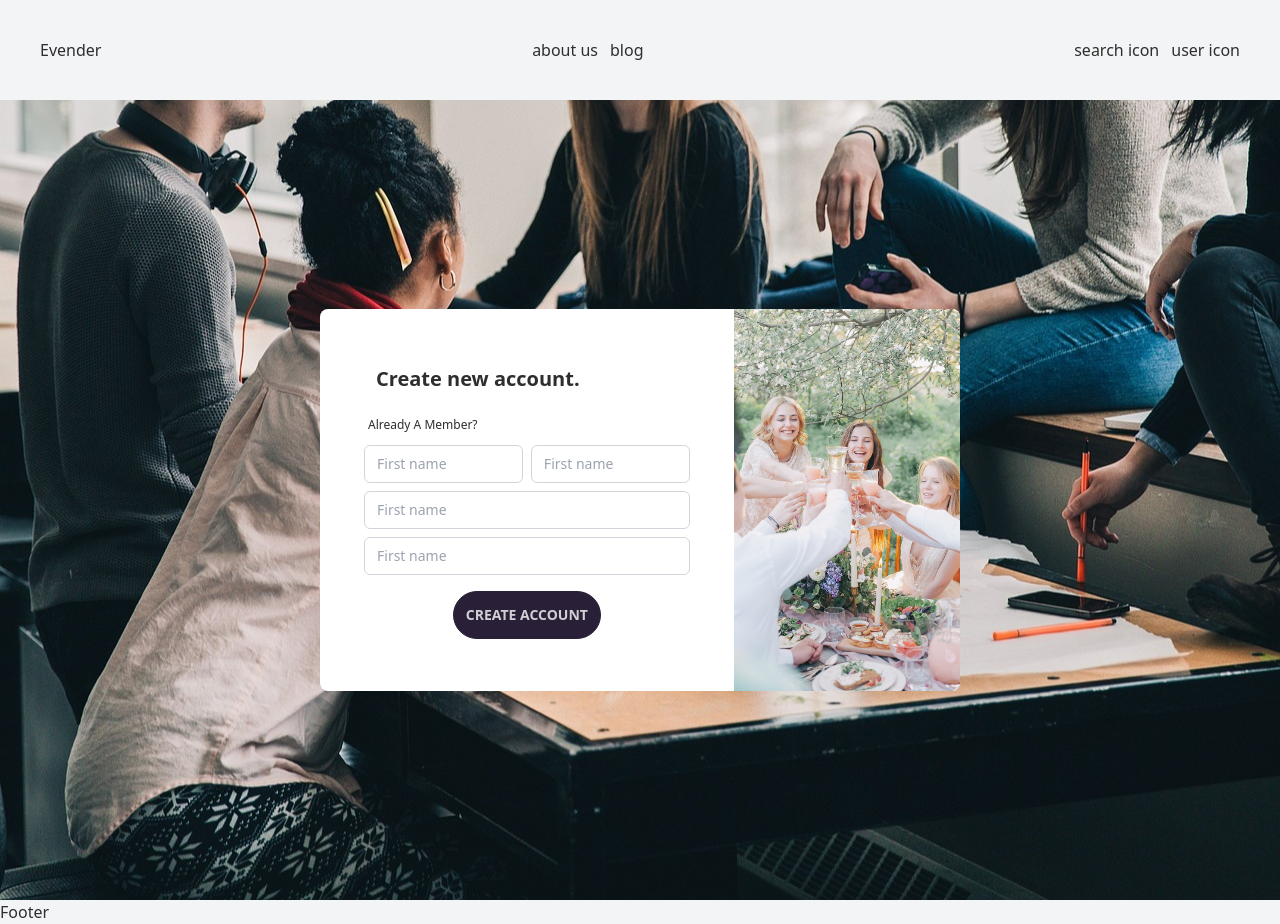
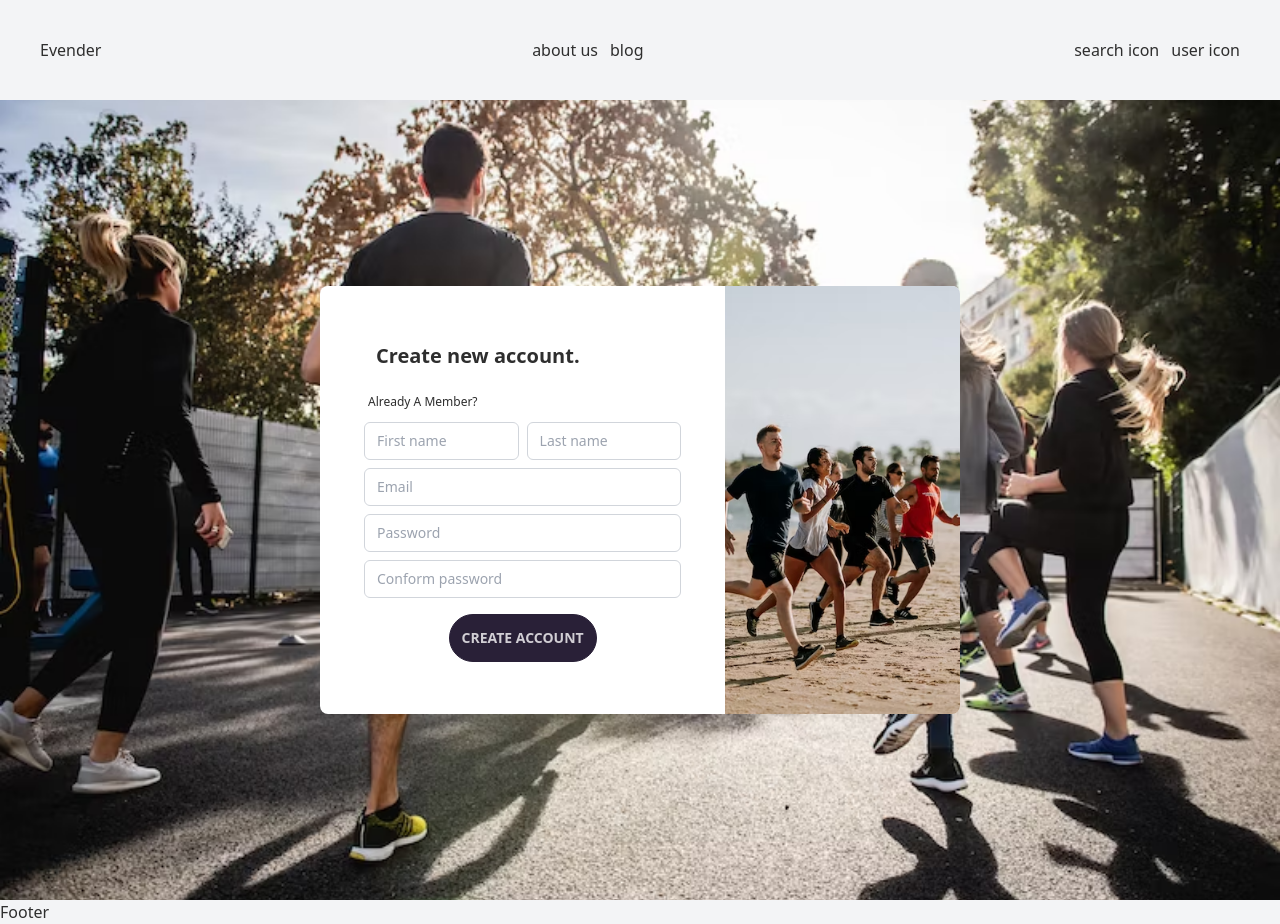
Before and after one commit to BreezeButter/evender-frontend, a React (Vite) app: page / in a window 1280 px wide. Built offline with nearby package versions, Linux system fonts and the light colour scheme.

Commit message:
validate register

```diff
--- /dev/null
+++ b/src/features/auth/components/InputErrorMessage.jsx
@@ -0,0 +1,3 @@
+export default function InputErrorMessage({ message }) {
+    return <div className="text-red-500 text-xs">{message}</div>;
+}
--- a/src/features/auth/components/RegisterForm.jsx
+++ b/src/features/auth/components/RegisterForm.jsx
@@ -1,18 +1,107 @@
+import { useState } from 'react';
+import validateRegister from '../validators/validateRegister';
+import InputErrorMessage from './InputErrorMessage';
 import RegisterInput from './RegisterInput';
 
+const initialInput = {
+    firstName: '',
+    lastName: '',
+    email: '',
+    password: '',
+    confirmPassword: '',
+};
+
 export default function RegisterForm() {
+    const [input, setInput] = useState(initialInput);
+    const [error, setError] = useState({});
+
+    const handleChangeInput = (e) =>
+        setInput({ ...input, [e.target.name]: e.target.value });
+
+    const handleSubmitForm = (e) => {
+        e.preventDefault();
+        const result = validateRegister(input); // ปั้นจาก validateRegister.js ไห้ส่งแค่ error เมื่อมี
+        // console.log(result);
+        if (result) {
+            return setError(result);
+        }
+    };
+
     return (
-        <form>
-            <div>
-                <div>
+        <form onSubmit={handleSubmitForm}>
+            <div className="p-10">
+                <div className="flex flex-col font-bold p-4">
+                    Create new account.
+                </div>
+                <div className="flex flex-col font-light text-xs p-2">
+                    Already A Member?
+                </div>
+                <div className=" grid grid-cols-2">
+                    <div className="p-1">
+                        <RegisterInput
+                            name="firstName"
+                            placeholder="First name"
+                            value={input.firstName}
+                            onchange={handleChangeInput}
+                            isInvalid={error.firstName} //prop นี้เอามารับ error ถ้ามีมาจาก onSubmit
+                        />
+                        {error.firstName && (
+                            <InputErrorMessage message={error.firstName} />
+                        )}
+                    </div>
+                    <div className="p-1">
+                        <RegisterInput
+                            name="lastName"
+                            placeholder="Last name"
+                            value={input.lastName}
+                            onchange={handleChangeInput}
+                            isInvalid={error.lastName}
+                        />
+                        {error.firstName && (
+                            <InputErrorMessage message={error.lastName} />
+                        )}
+                    </div>
+                </div>
+                <div className="p-1">
                     <RegisterInput
-                        name="firstName"
-                        placeholder="First name"
-                        //value={input.firstName}
-                        //onchange={handleChangeInput}
-                        //isInvalid={error.firstName}
+                        name="email"
+                        placeholder="Email"
+                        value={input.email}
+                        onchange={handleChangeInput}
+                        isInvalid={error.email}
                     />
-                    {/* {error.firstName && <InputErrorMessage message={error.firstName} />} */}
+                    {error.firstName && (
+                        <InputErrorMessage message={error.email} />
+                    )}
+                </div>
+                <div className="p-1">
+                    <RegisterInput
+                        name="password"
+                        placeholder="Password"
+                        value={input.password}
+                        onchange={handleChangeInput}
+                        isInvalid={error.password}
+                    />
+                    {error.firstName && (
+                        <InputErrorMessage message={error.password} />
+                    )}
+                </div>
+                <div className="p-1">
+                    <RegisterInput
+                        name="confirmPassword"
+                        placeholder="Conform password"
+                        value={input.confirmPassword}
+                        onchange={handleChangeInput}
+                        isInvalid={error.confirmPassword}
+                    />
+                    {error.firstName && (
+                        <InputErrorMessage message={error.confirmPassword} />
+                    )}
+                </div>
+                <div className="p-3 text-center">
+                    <button className="btn btn-neutral p-3 rounded-3xl">
+                        Create account
+                    </button>
                 </div>
             </div>
         </form>
--- a/src/features/auth/components/RegisterInput.jsx
+++ b/src/features/auth/components/RegisterInput.jsx
@@ -1,4 +1,4 @@
-import createClasses from '../../../utils/create-classes';
+import createClasses from '../../../utils/createClasses';
 
 export default function RegisterInput({
     placeholder,
--- /dev/null
+++ b/src/features/auth/validators/validateRegister.js
@@ -0,0 +1,34 @@
+import Joi from 'joi';
+
+const registerSchema = Joi.object({
+    firstName: Joi.string().trim().required().messages({
+        'string.empty':'First name is require.'
+    }),
+    lastName: Joi.string().trim().required().messages({
+        'string.empty':'Last name is require.'
+    }),
+    email: Joi.string().email({ tlds: false }).required().messages({
+        'string.empty':'Email is require.'
+    }),
+    password: Joi.string().pattern(/^[a-zA-Z0-9]{6,30}$/)
+    .trim()
+    .required().messages({
+        'string.empty':'Password is require.',"string.pattern.base":"Password must be at least 6 characters and contain only alphabet and number"
+    }),
+    confirmPassword: Joi.string().valid(Joi.ref('password')).messages({
+        'string.empty':'Confirm password is require.',
+        'any.only':'Password and confirm password did not match'
+    })
+
+});
+
+const validateRegister = input => {
+    const {error} = registerSchema.validate(input,{abortEarly:false})
+    if (error)// มี if ด้วย ป้องกันกรณี ไม่มี error
+    return error.details.reduce((acc,el) => {
+        acc[el.path[0]] = el.message; //ยึงตาม ที่โชว์ ใน console มันมาท่านี้
+        return acc;
+    },{});
+}
+
+export default validateRegister;
--- a/src/page/RegisterPage.jsx
+++ b/src/page/RegisterPage.jsx
@@ -1,5 +1,5 @@
-import backgroundImage from '../assets/people-2557396_1280.jpg';
-import backgroundImage01 from '../assets/people-2295052_1280.jpg';
+import backgroundImage from '../assets/photo-1607962837359-5e7e89f86776.avif';
+import backgroundImage01 from '../assets/photo-1540539234-c14a20fb7c7b.avif';
 import RegisterForm from '../features/auth/components/RegisterForm';
 
 export default function RegisterPage() {
@@ -9,36 +9,10 @@ export default function RegisterPage() {
             style={{ backgroundImage: `url(${backgroundImage})` }}
         >
             <div className="flex justify-between  p-0 border-0 text-xl w-2/4 bg-white rounded-lg mx-auto overflow-hidden">
-                <div className="p-10">
-                    <div className="flex flex-col font-bold p-4">
-                        Create new account.
-                    </div>
-                    <div className="flex flex-col font-light text-xs p-2">
-                        Already A Member?
-                    </div>
-                    <div className=" grid grid-cols-2">
-                        <div className="p-1">
-                            <RegisterForm />
-                        </div>
-                        <div className="p-1">
-                            <RegisterForm />
-                        </div>
-                    </div>
-                    <div className="p-1">
-                        <RegisterForm />
-                    </div>
-                    <div className="p-1">
-                        <RegisterForm />
-                    </div>
-                    <div className="p-3 text-center">
-                        <button className="btn btn-neutral p-3 rounded-3xl">
-                            Create account
-                        </button>
-                    </div>
-                </div>
+                <RegisterForm />
 
                 <div
-                    className=" w-3/6 bg-cover"
+                    className=" w-3/6 bg-cover bg-center"
                     style={{ backgroundImage: `url(${backgroundImage01})` }}
                 ></div>
             </div>
```
Also changed, not shown: src/assets/photo-1540539234-c14a20fb7c7b.avif (added), src/assets/photo-1607962837359-5e7e89f86776.avif (added), src/utils/createClasses.js (renamed from src/utils/create-classes.js).
